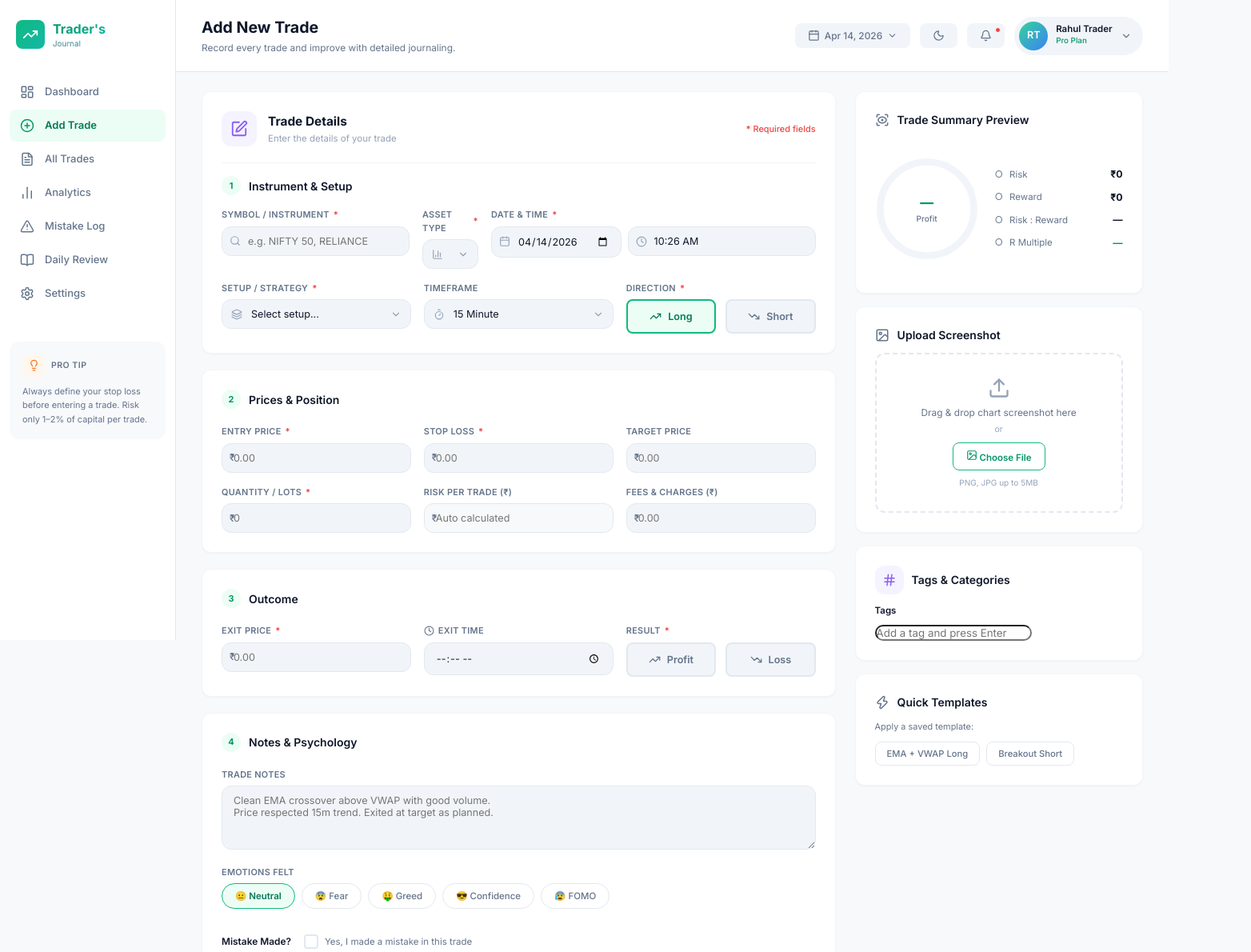
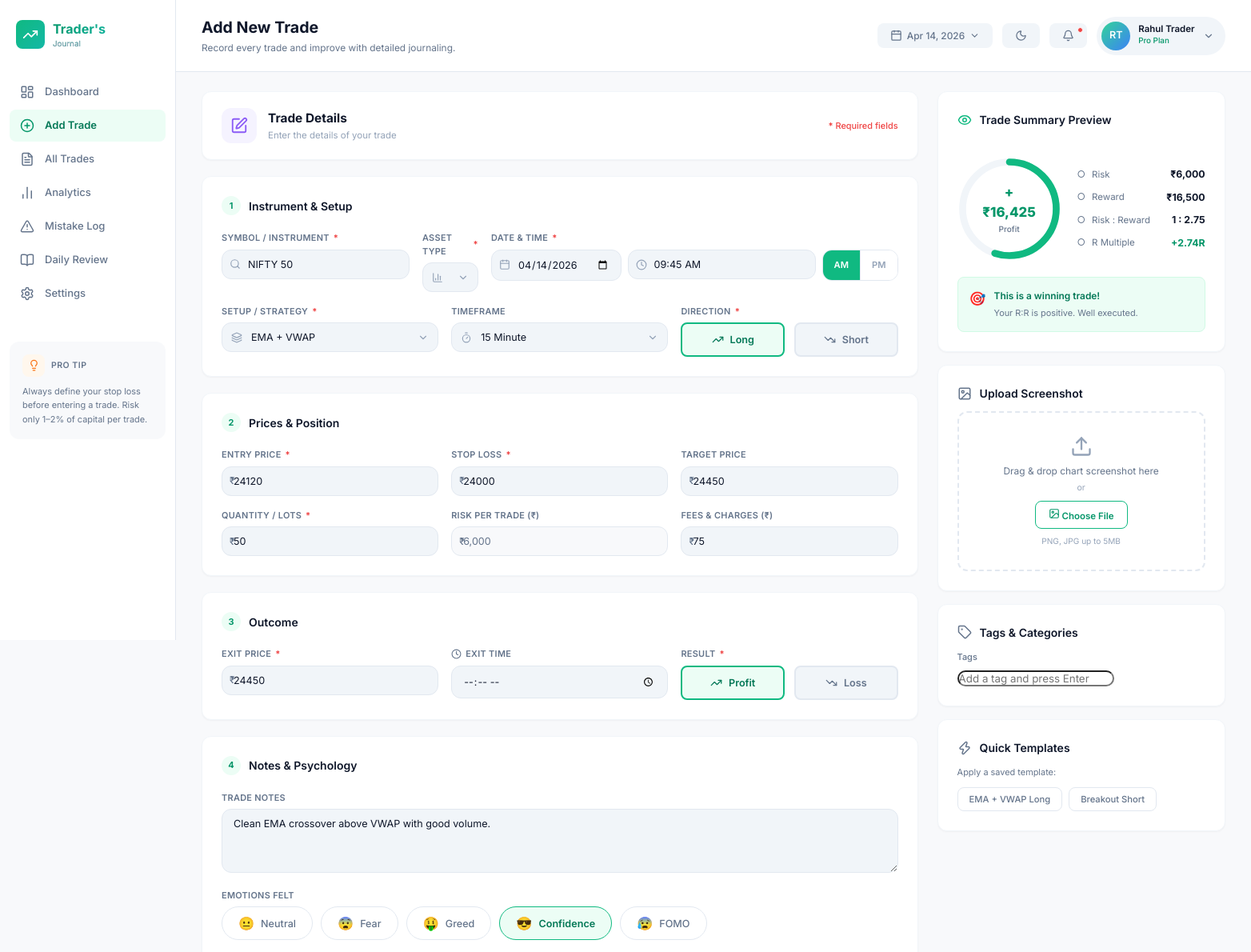
Before and after one commit to Zaydensth/traders-journal, a React (Vite) app: page /add-trade in a window 1280 px wide. Shown: the top 1190 px of the page at 80% size, 1564 px wide, since content can reach past the window. Built offline with nearby package versions, Linux system fonts and the light colour scheme.

Commit message:
feat: AM/PM toggle, bigger emotion pills, purple Greed, Eye icon preview, sample data demo

```diff
--- a/src/index.css
+++ b/src/index.css
@@ -2264,13 +2264,13 @@ input, select, textarea { font-family: inherit; outline: none; }
 .emotion-pills {
   display: flex;
   flex-wrap: wrap;
-  gap: 8px;
+  gap: 10px;
 }
 
 .emotion-pill {
-  padding: 8px 16px;
+  padding: 10px 20px;
   border-radius: var(--radius-full);
-  font-size: 0.82rem;
+  font-size: 0.9rem;
   font-weight: 500;
   border: 1.5px solid var(--border);
   background: white;
@@ -2279,7 +2279,11 @@ input, select, textarea { font-family: inherit; outline: none; }
   transition: all 0.2s ease;
   display: flex;
   align-items: center;
-  gap: 6px;
+  gap: 8px;
+}
+
+.emotion-emoji {
+  font-size: 1.15rem;
 }
 
 .emotion-pill:hover {
@@ -2291,6 +2295,46 @@ input, select, textarea { font-family: inherit; outline: none; }
   border-color: var(--green-500);
   color: var(--green-700);
   font-weight: 600;
+}
+
+/* Greed purple variant */
+.emotion-pill.emotion-purple:hover {
+  border-color: var(--purple-400);
+}
+
+.emotion-pill.emotion-purple.active {
+  background: var(--purple-50);
+  border-color: var(--purple-500);
+  color: var(--purple-600);
+}
+
+/* AM/PM Toggle */
+.ampm-toggle {
+  display: flex;
+  border: 1.5px solid var(--border);
+  border-radius: var(--radius-md);
+  overflow: hidden;
+  flex-shrink: 0;
+}
+
+.ampm-btn {
+  padding: 8px 14px;
+  font-size: 0.8rem;
+  font-weight: 600;
+  background: var(--bg-card);
+  color: var(--text-muted);
+  border: none;
+  cursor: pointer;
+  transition: all 0.2s ease;
+}
+
+.ampm-btn.active {
+  background: var(--green-500);
+  color: white;
+}
+
+.ampm-btn:first-child {
+  border-right: 1px solid var(--border);
 }
 
 /* =================== MISTAKE CHECKBOX =================== */
--- a/src/pages/AddTrade.tsx
+++ b/src/pages/AddTrade.tsx
@@ -2,10 +2,10 @@ import { useState, useMemo, useRef, useEffect } from 'react';
 import { useNavigate, Link } from 'react-router-dom';
 import {
   TrendingUp, TrendingDown,
-  Calendar, Clock, Search,
+  Calendar, Clock, Tag, Search,
   ChevronDown, X, CheckCircle2, Upload, Image,
   Bell, Sun, Moon, Zap, Settings, LayoutDashboard,
-  PenSquare, BarChart3, Layers, Timer, Hash, ScanEye
+  PenSquare, BarChart3, Layers, Timer, Eye
 } from 'lucide-react';
 import type { Trade } from '../types/trade';
 import { SETUPS, TIMEFRAMES, ASSET_TYPES } from '../types/trade';
@@ -14,11 +14,11 @@ import { calcPnL, calcRiskReward, calcRMultiple, formatCurrency } from '../utils
 import { toggleTheme, getTheme } from '../utils/theme';
 
 const EMOTION_OPTIONS = [
-  { label: 'Neutral', emoji: '😐' },
-  { label: 'Fear', emoji: '😨' },
-  { label: 'Greed', emoji: '🤑' },
-  { label: 'Confidence', emoji: '😎' },
-  { label: 'FOMO', emoji: '😰' },
+  { label: 'Neutral', emoji: '😐', color: '' },
+  { label: 'Fear', emoji: '😨', color: '' },
+  { label: 'Greed', emoji: '🤑', color: 'purple' },
+  { label: 'Confidence', emoji: '😎', color: '' },
+  { label: 'FOMO', emoji: '😰', color: '' },
 ];
 
 const QUICK_TEMPLATES = [
@@ -30,21 +30,21 @@ type FormData = Omit<Trade, 'id' | 'result' | 'tags'> & { tags: string };
 
 const defaultForm: FormData = {
   date: new Date().toISOString().split('T')[0],
-  time: new Date().toTimeString().slice(0, 5),
+  time: '09:45',
   exitTime: '',
-  instrument: '',
-  assetType: 'Stocks',
-  setup: '',
+  instrument: 'NIFTY 50',
+  assetType: 'Index',
+  setup: 'EMA + VWAP',
   timeframe: '15 Minute',
   direction: 'Long',
-  entryPrice: 0,
-  exitPrice: 0,
-  stopLoss: 0,
-  targetPrice: 0,
-  quantity: 0,
-  fees: 0,
-  notes: '',
-  emotion: 'Neutral',
+  entryPrice: 24120,
+  exitPrice: 24450,
+  stopLoss: 24000,
+  targetPrice: 24450,
+  quantity: 50,
+  fees: 75,
+  notes: 'Clean EMA crossover above VWAP with good volume.',
+  emotion: 'Confidence',
   mistake: '',
   tags: '',
   screenshot: '',
@@ -312,10 +312,9 @@ export default function AddTrade() {
         {/* ===== LEFT: FORM ===== */}
         <div className="add-trade-form">
 
-          {/* ── SECTION 1: Trade Details + Instrument & Setup (merged) ── */}
-          <div className="card form-section animate-in">
-            {/* Trade Details sub-header */}
-            <div className="td-header-row" style={{ marginBottom: 20 }}>
+          {/* ── Trade Details Header ── */}
+          <div className="card trade-details-header animate-in">
+            <div className="td-header-row">
               <div className="td-header-icon-wrap">
                 <PenSquare size={22} />
               </div>
@@ -325,8 +324,11 @@ export default function AddTrade() {
               </div>
               <span className="td-required-legend"><span className="red-star">*</span> Required fields</span>
             </div>
+          </div>
 
-            <div className="form-section-header" style={{ marginBottom: 16, paddingTop: 16, borderTop: '1px solid var(--border-light)' }}>
+          {/* ── SECTION 1: Instrument & Setup ── */}
+          <div className="card form-section animate-in">
+            <div className="form-section-header">
               <span className="section-number">1</span>
               <div style={{ flex: 1 }}>
                 <h3 style={{ margin: 0 }}>Instrument & Setup</h3>
@@ -374,28 +376,42 @@ export default function AddTrade() {
                     <Clock size={14} className="input-icon" />
                     <input
                       type="text"
-                      readOnly
+                      placeholder="09:45"
                       value={(() => {
                         if (!form.time) return '';
                         const [h, m] = form.time.split(':').map(Number);
-                        const period = h >= 12 ? 'PM' : 'AM';
+                        const ampm = h >= 12 ? 'PM' : 'AM';
                         const h12 = h % 12 || 12;
-                        return `${h12.toString().padStart(2, '0')}:${m.toString().padStart(2, '0')} ${period}`;
+                        return `${String(h12).padStart(2, '0')}:${String(m).padStart(2, '0')} ${ampm}`;
                       })()}
+                      onChange={e => {
+                        const val = e.target.value.replace(/[^0-9:APMapm ]/g, '');
+                        const match = val.match(/(\d{1,2}):(\d{2})\s*(AM|PM)/i);
+                        if (match) {
+                          let h = parseInt(match[1]);
+                          const mins = match[2];
+                          const ampm = match[3].toUpperCase();
+                          if (ampm === 'PM' && h !== 12) h += 12;
+                          if (ampm === 'AM' && h === 12) h = 0;
+                          updateField('time', `${String(h).padStart(2, '0')}:${mins}`);
+                        }
+                      }}
+                      style={{ paddingLeft: 32 }}
+                    />
+                  </div>
+                  <div className="ampm-toggle">
+                    <button type="button" className={`ampm-btn ${!form.time || parseInt(form.time.split(':')[0]) < 12 ? 'active' : ''}`}
                       onClick={() => {
-                        const el = document.getElementById('hidden-time-input');
-                        if (el) (el as HTMLInputElement).showPicker();
-                      }}
-                      placeholder="09:45 AM"
-                      style={{ paddingLeft: 32, cursor: 'pointer' }}
-                    />
-                    <input
-                      id="hidden-time-input"
-                      type="time"
-                      value={form.time}
-                      onChange={e => updateField('time', e.target.value)}
-                      style={{ position: 'absolute', opacity: 0, width: 0, height: 0, pointerEvents: 'none' }}
-                    />
+                        const [h, m] = (form.time || '09:00').split(':').map(Number);
+                        const newH = h >= 12 ? h - 12 : h;
+                        updateField('time', `${String(newH).padStart(2, '0')}:${String(m).padStart(2, '0')}`);
+                      }}>AM</button>
+                    <button type="button" className={`ampm-btn ${form.time && parseInt(form.time.split(':')[0]) >= 12 ? 'active' : ''}`}
+                      onClick={() => {
+                        const [h, m] = (form.time || '09:00').split(':').map(Number);
+                        const newH = h < 12 ? h + 12 : h;
+                        updateField('time', `${String(newH).padStart(2, '0')}:${String(m).padStart(2, '0')}`);
+                      }}>PM</button>
                   </div>
                 </div>
               </div>
@@ -568,15 +584,15 @@ export default function AddTrade() {
 
             <div className="form-group" style={{ marginBottom: 20 }}>
               <label>Emotions Felt</label>
-              <div className="emotion-pills">
+               <div className="emotion-pills">
                 {EMOTION_OPTIONS.map(opt => (
                   <button
                     key={opt.label}
                     type="button"
-                    className={`emotion-pill ${form.emotion === opt.label ? 'active' : ''}`}
+                    className={`emotion-pill ${form.emotion === opt.label ? 'active' : ''} ${opt.color ? `emotion-${opt.color}` : ''}`}
                     onClick={() => updateField('emotion', opt.label)}
                   >
-                    {opt.emoji} {opt.label}
+                    <span className="emotion-emoji">{opt.emoji}</span> {opt.label}
                   </button>
                 ))}
               </div>
@@ -632,7 +648,7 @@ export default function AddTrade() {
           {/* Trade Summary Preview */}
           <div className="card preview-card sticky-preview animate-in">
             <div className="form-section-header">
-              <ScanEye size={18} color="var(--text-secondary)" />
+              <Eye size={18} color="var(--green-500)" />
               <h3>Trade Summary Preview</h3>
             </div>
 
@@ -716,12 +732,10 @@ export default function AddTrade() {
           {/* Tags & Categories */}
           <div className="card form-section animate-in" style={{ marginTop: 16 }}>
             <div className="form-section-header" style={{ marginBottom: 12 }}>
-              <div className="td-header-icon-wrap" style={{ width: 36, height: 36, background: 'var(--purple-50)' }}>
-                <Hash size={18} color="var(--purple-500)" />
-              </div>
+              <Tag size={18} color="var(--text-secondary)" />
               <h3>Tags & Categories</h3>
             </div>
-            <label style={{ fontSize: '0.82rem', color: 'var(--text-primary)', fontWeight: 600, display: 'block', marginBottom: 8 }}>Tags</label>
+            <label style={{ fontSize: '0.78rem', color: 'var(--text-secondary)', fontWeight: 500, display: 'block', marginBottom: 8 }}>Tags</label>
             {tagsList.length > 0 && (
               <div className="tags-pills-row">
                 {tagsList.map(tag => (
@@ -741,7 +755,6 @@ export default function AddTrade() {
                 if (e.key === 'Enter') { e.preventDefault(); addTag(tagInput); }
                 if (e.key === ',') { e.preventDefault(); addTag(tagInput); }
               }}
-              style={{ borderRadius: 'var(--radius-md)' }}
             />
           </div>
 
```
